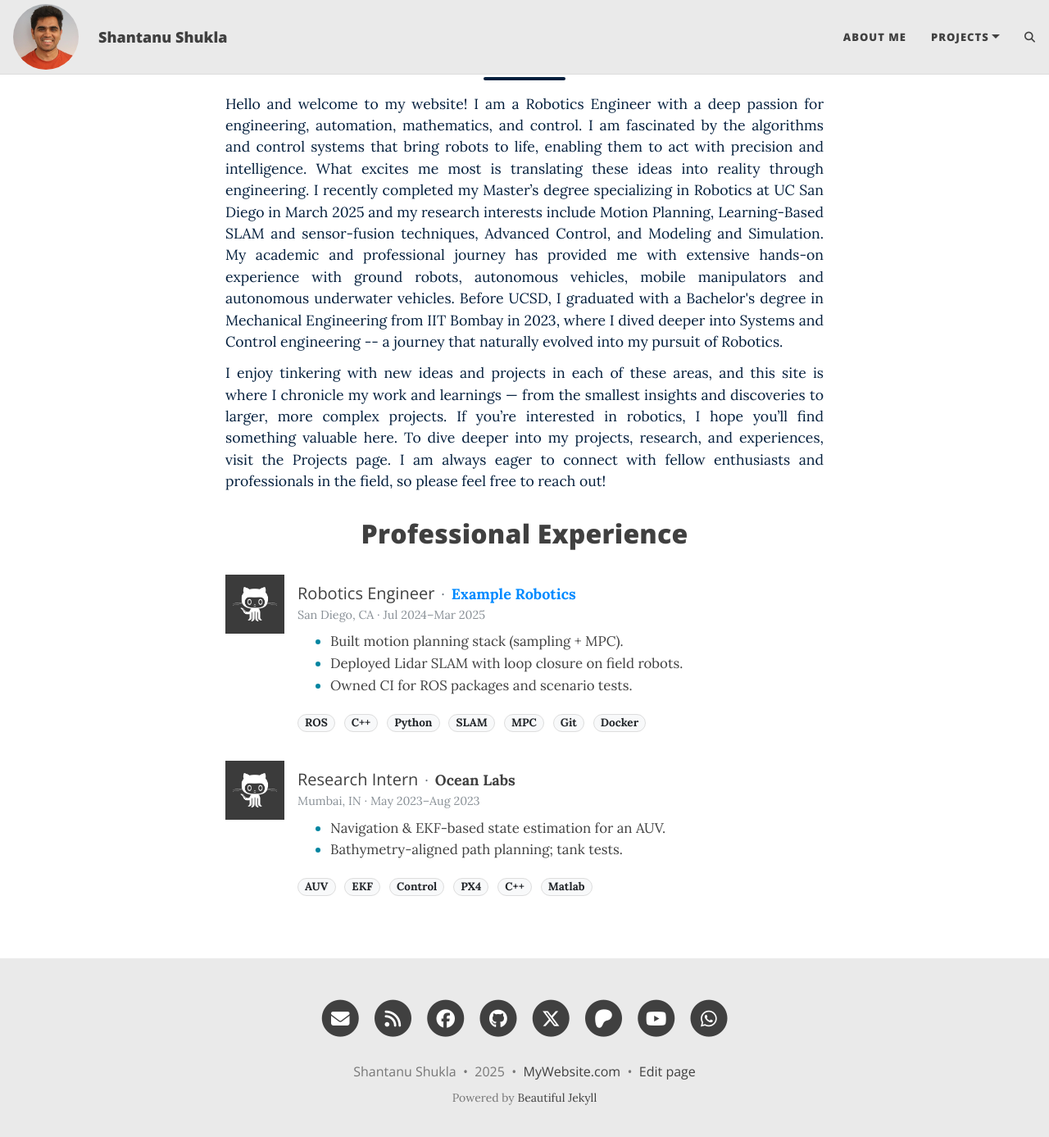
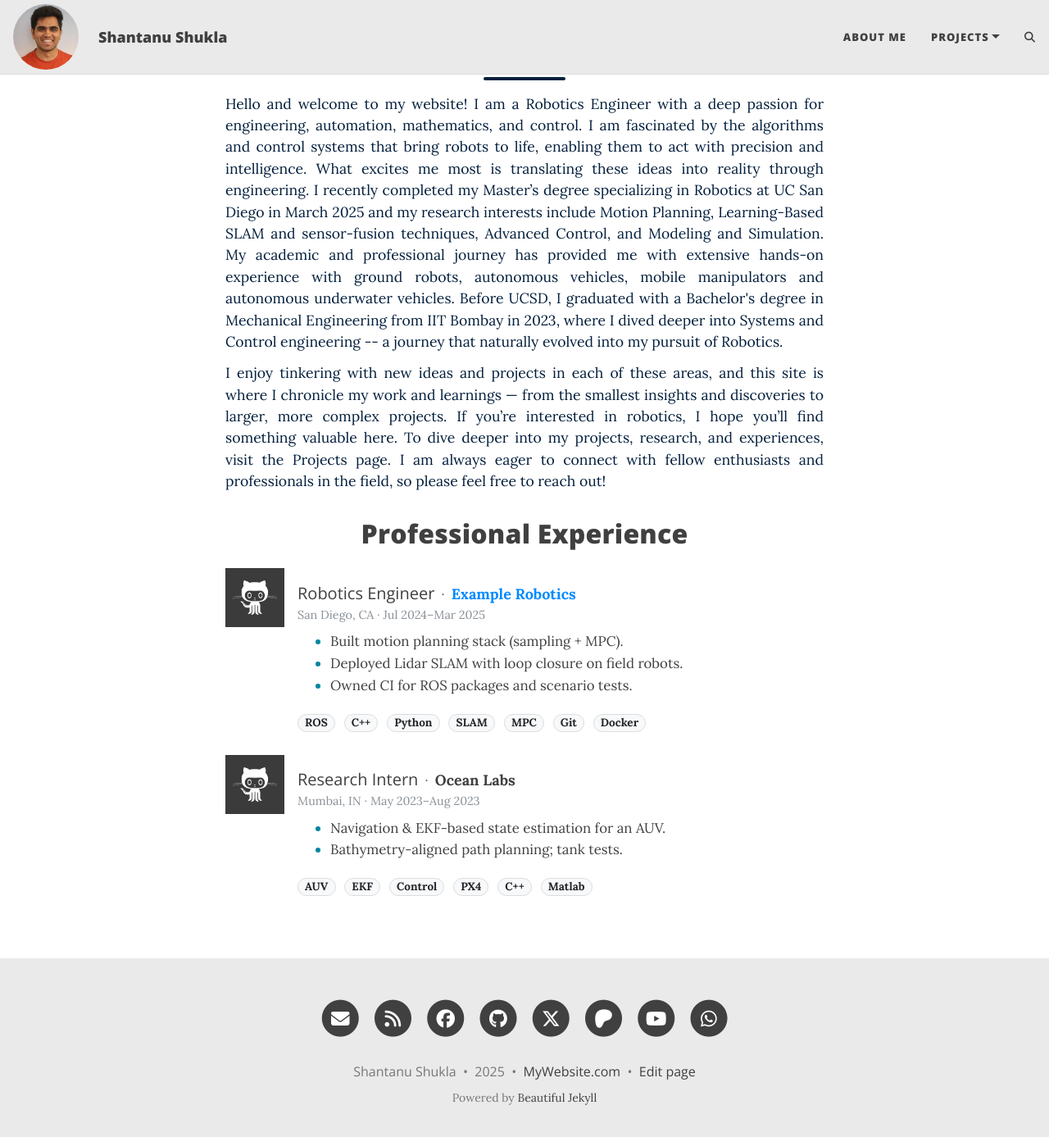
Before and after one commit to shantanusshukla/shantanusshukla.github.io, a Jekyll site: the page built from index.html, in a window 1280 px wide and 1400 px high, scrolled down 259 px. Shown: the top 1387 px of the window at 82% size. Built offline with Jekyll 4.4.1, drawn with Linux system fonts in a browser that asks for light colours; the list of posts is cut into pages by our own code; comment, search, counter and statistics services are not loaded.

Commit message:
Change logo margin again

```diff
--- a/assets/css/style.css
+++ b/assets/css/style.css
@@ -140,7 +140,7 @@
 .skill-badge { margin: .125rem .375rem .125rem 0; border: 1px solid #ddd; }
 
 .experience-section .exp-item { align-items: flex-start; } /* belt + suspenders */
-.experience-section .exp-logo { margin-top: .55rem !important; }      /* tweak up/down to taste */
+.experience-section .exp-logo { margin-top: .100rem !important; }      /* tweak up/down to taste */
 
 .experience-section > h2 {
   font-family: var(--header-font);
```
